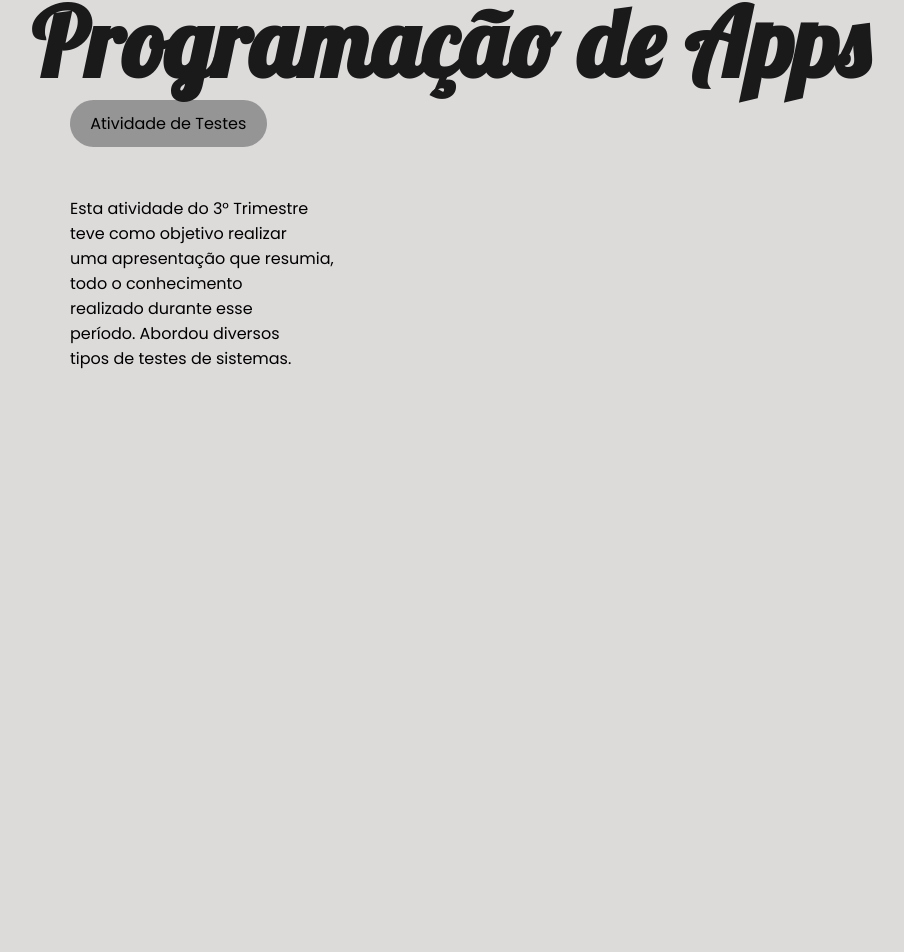
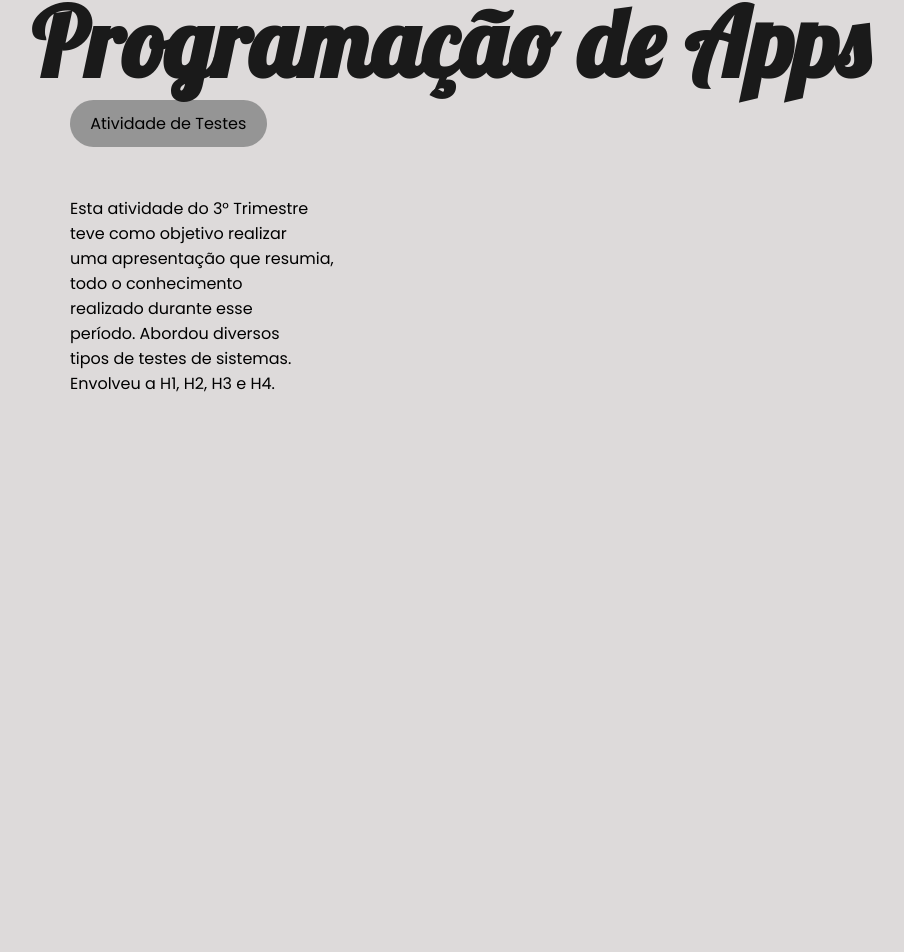
Before and after one commit to rafadondee/Ports, a React (Vite) app: page /tecnico in a window 1280 px wide. Shown: the part 3938-4890 px from the top of the page, without its empty margins (58-962 px from the left). Built offline with nearby package versions, Linux system fonts and the light colour scheme; a web font is replaced by a local one.

Commit message:
Versão final pt.2

```diff
--- a/src/pages/tecnico.jsx
+++ b/src/pages/tecnico.jsx
@@ -65,7 +65,7 @@ function Tecnico() {
  <p className='paragrafo-tarefa02'>Esta atividade do 3° Trimestre <br /> teve como objetivo realizar <br/> a criação usando o chalk, <br /> buscando retornar no terminal <br /> o script perguntando o nome  <br />e idade do usuário. <br /> </p>
 
 
- <p className='paragrafo-apiPaysandu'>Esta atividade do 3° Trimestre <br /> teve como objetivo realizar <br/> uma apresentação que resumia, <br /> todo o conhecimento  <br /> realizado durante esse <br /> período. Abordou diversos <br /> tipos de testes de sistemas.</p>
+ <p className='paragrafo-apiPaysandu'>Esta atividade do 3° Trimestre <br /> teve como objetivo realizar <br/> uma apresentação que resumia, <br /> todo o conhecimento  <br /> realizado durante esse <br /> período. Abordou diversos <br /> tipos de testes de sistemas. <br /> Envolveu a H1, H2, H3 e H4.</p>
 
 
  <p className='paragrafo-calculadoraDeHoras '>Esta atividade do 1° Trimestre <br />  teve como objetivo criar <br /> uma calculadora de horas, <br /> ou seja, um sistema que <br /> realizasse cálculos das <br /> horas e minutos. </p>
```
Also changed, not shown: 1 other file (tests, documents, lock files or other folders).
